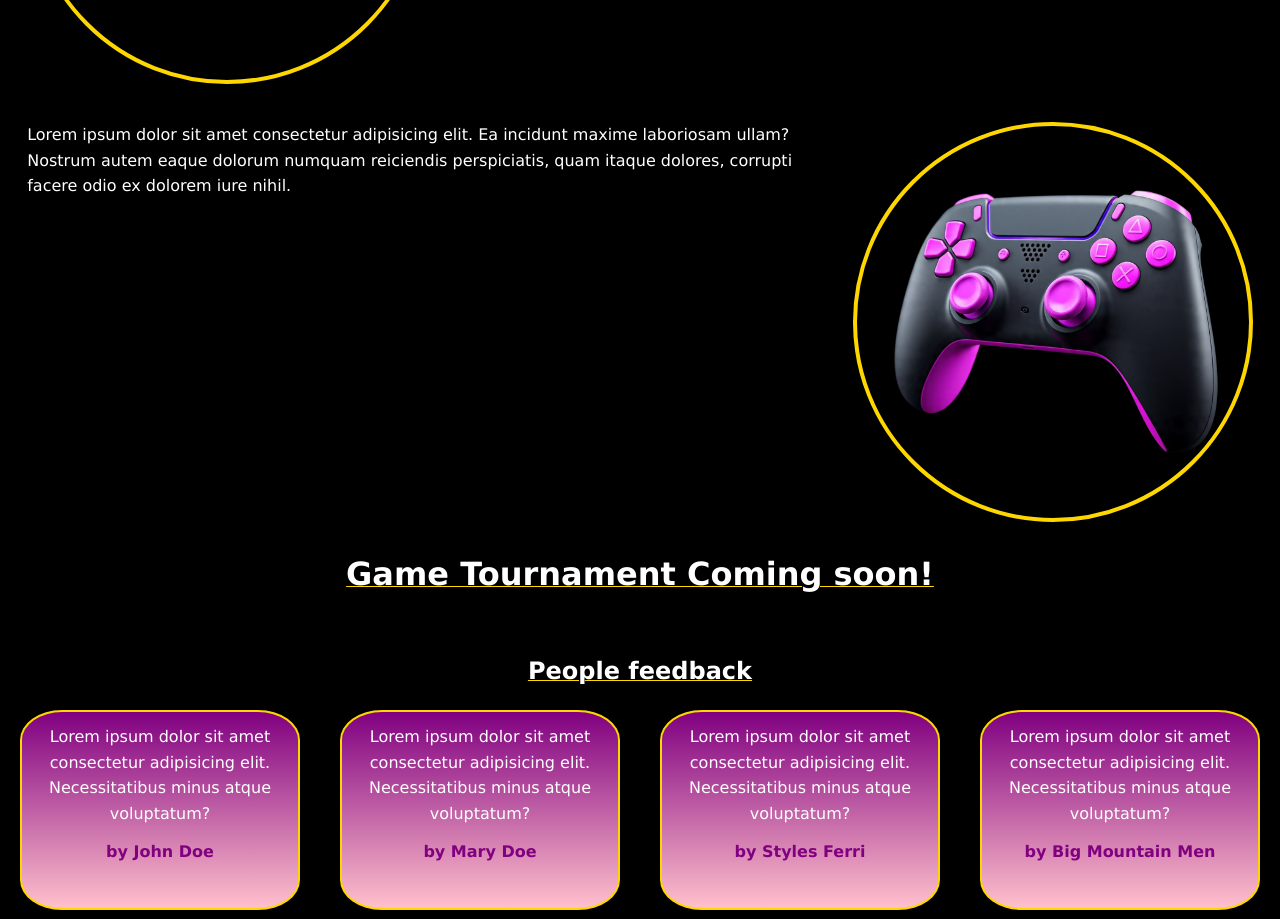
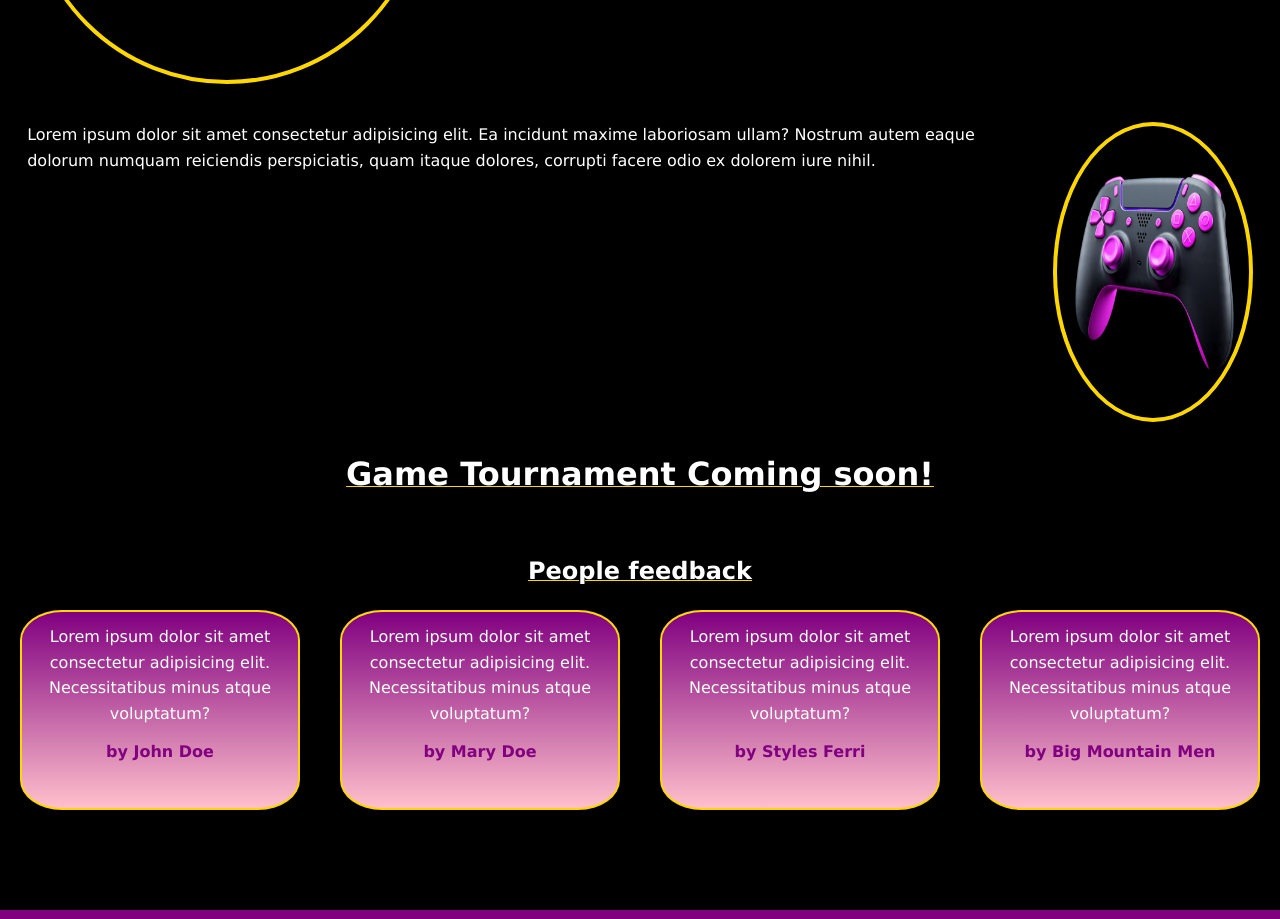
Before and after one commit to mbstyles2/RaveGamesv1, a plain HTML site: page index.html in a window 1280 px wide. Shown: the part 3460-4379 px from the top of the page. Drawn offline with Linux system fonts and the light colour scheme.

Commit message:
Update index.html

```diff
--- a/index.html
+++ b/index.html
@@ -117,7 +117,7 @@
 
         <div class="info">
           <p>Lorem ipsum dolor sit amet consectetur adipisicing elit. Ea incidunt maxime laboriosam ullam? Nostrum autem eaque dolorum numquam reiciendis perspiciatis, quam itaque dolores, corrupti facere odio ex dolorem iure nihil.</p>
-          <img src="/img/IMG-20250930-WA0024.png" width="400px" height="400px" alt="crowd">
+          <img src="/img/IMG-20250930-WA0024.png"  width="200px" height="300px"  alt="crowd">
         </div>
 
         <h1 class="head" style="text-align: center;">Game Tournament Coming soon!</h1>
```
